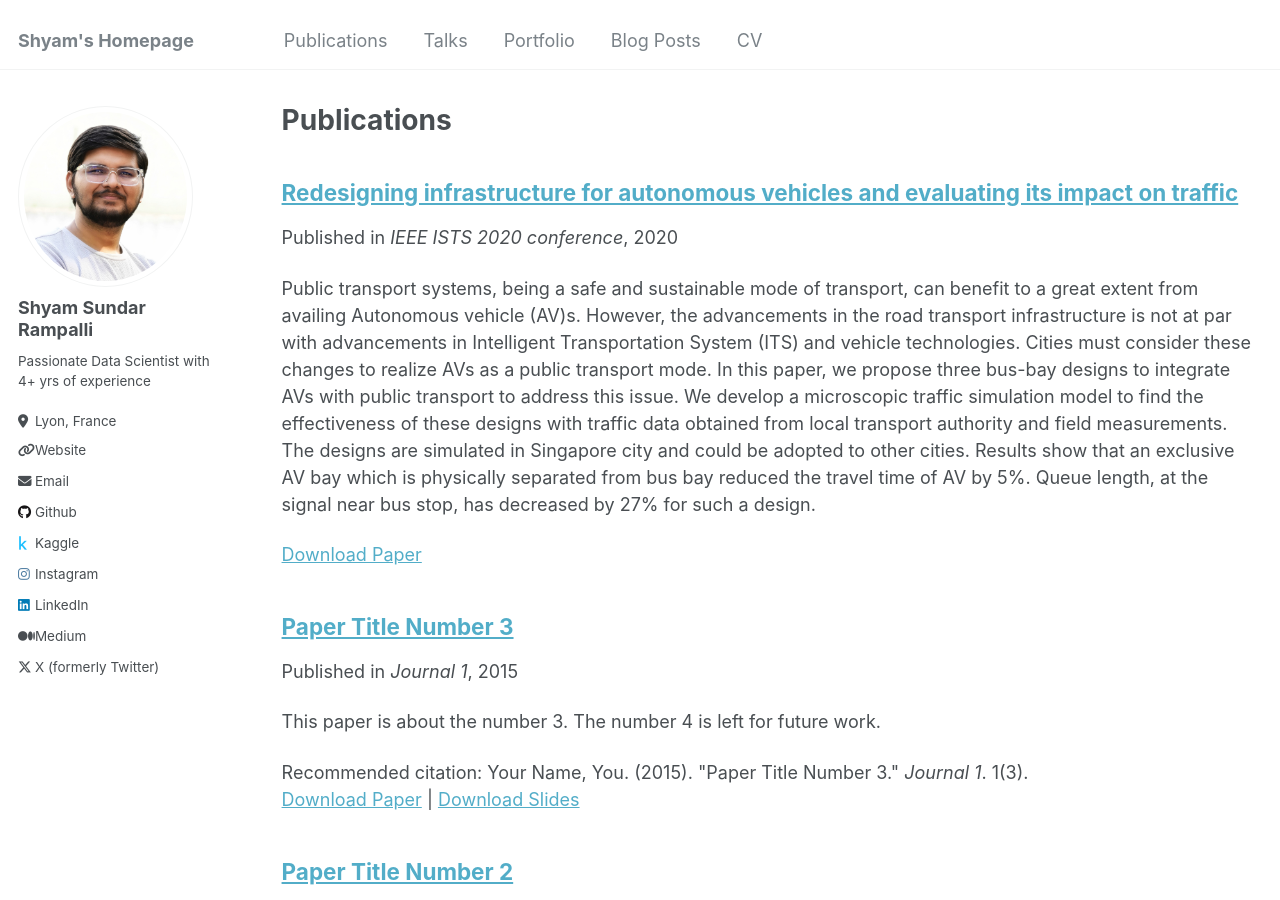
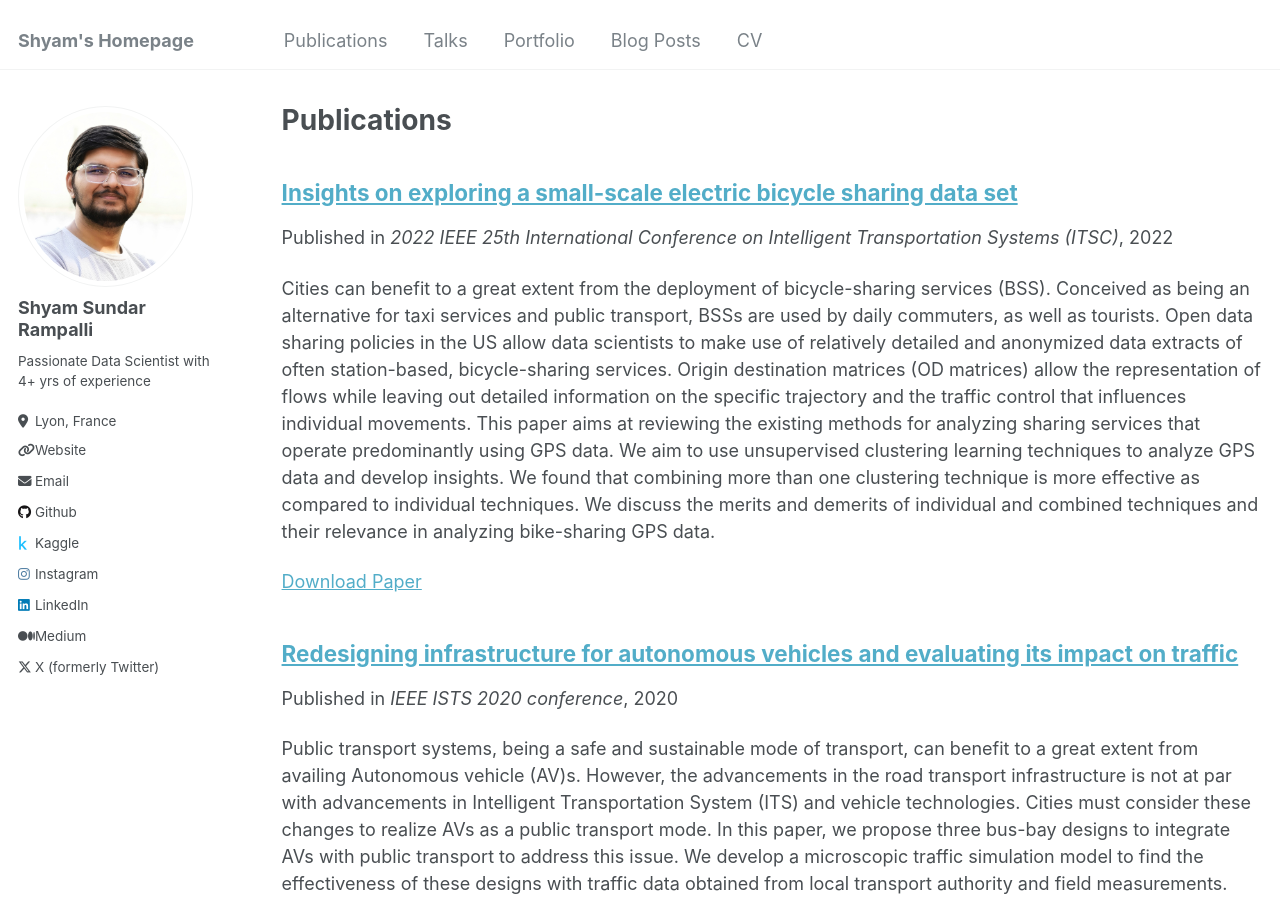
Before and after one commit to rampallishyam/rampallishyam.github.io, a Jekyll site: the page built from _pages/publications.md, in a window 1280 px wide and 900 px high. Built offline with Jekyll 4.4.1, drawn with Linux system fonts in a browser that asks for light colours.

```diff
--- a/_publications/2015-10-01-paper-title-number-3.md
+++ b/_publications/2015-10-01-paper-title-number-3.md
@@ -1,13 +1,13 @@
 ---
-title: "Paper Title Number 3"
+title: "Insights on exploring a small-scale electric bicycle sharing data set"
 collection: publications
 permalink: /publication/2015-10-01-paper-title-number-3
-excerpt: 'This paper is about the number 3. The number 4 is left for future work.'
-date: 2015-10-01
-venue: 'Journal 1'
-slidesurl: 'http://academicpages.github.io/files/slides3.pdf'
-paperurl: 'http://academicpages.github.io/files/paper3.pdf'
-citation: 'Your Name, You. (2015). &quot;Paper Title Number 3.&quot; <i>Journal 1</i>. 1(3).'
+excerpt: 'Cities can benefit to a great extent from the deployment of bicycle-sharing services (BSS). Conceived as being an alternative for taxi services and public transport, BSSs are used by daily commuters, as well as tourists. Open data sharing policies in the US allow data scientists to make use of relatively detailed and anonymized data extracts of often station-based, bicycle-sharing services. Origin destination matrices (OD matrices) allow the representation of flows while leaving out detailed information on the specific trajectory and the traffic control that influences individual movements. This paper aims at reviewing the existing methods for analyzing sharing services that operate predominantly using GPS data. We aim to use unsupervised clustering learning techniques to analyze GPS data and develop insights. We found that combining more than one clustering technique is more effective as compared to individual techniques. We discuss the merits and demerits of individual and combined techniques and their relevance in analyzing bike-sharing GPS data.'
+date: 2022-11-01
+venue: '2022 IEEE 25th International Conference on Intelligent Transportation Systems (ITSC)'
+# slidesurl: 'http://academicpages.github.io/files/slides3.pdf'
+paperurl: 'https://doi.org/10.1109/ITSC55140.2022.9922525'
+# citation: 'Your Name, You. (2015). &quot;Paper Title Number 3.&quot; <i>Journal 1</i>. 1(3).'
 ---
 
 The contents above will be part of a list of publications, if the user clicks the link for the publication than the contents of section will be rendered as a full page, allowing you to provide more information about the paper for the reader. When publications are displayed as a single page, the contents of the above "citation" field will automatically be included below this section in a smaller font.
```
